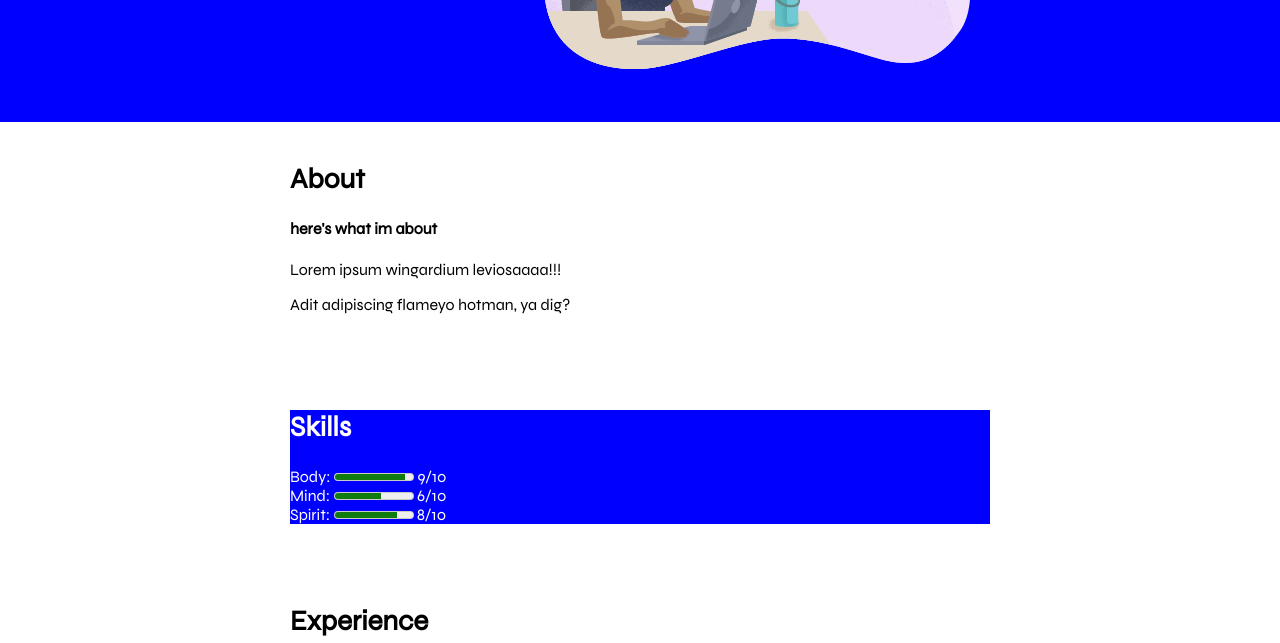
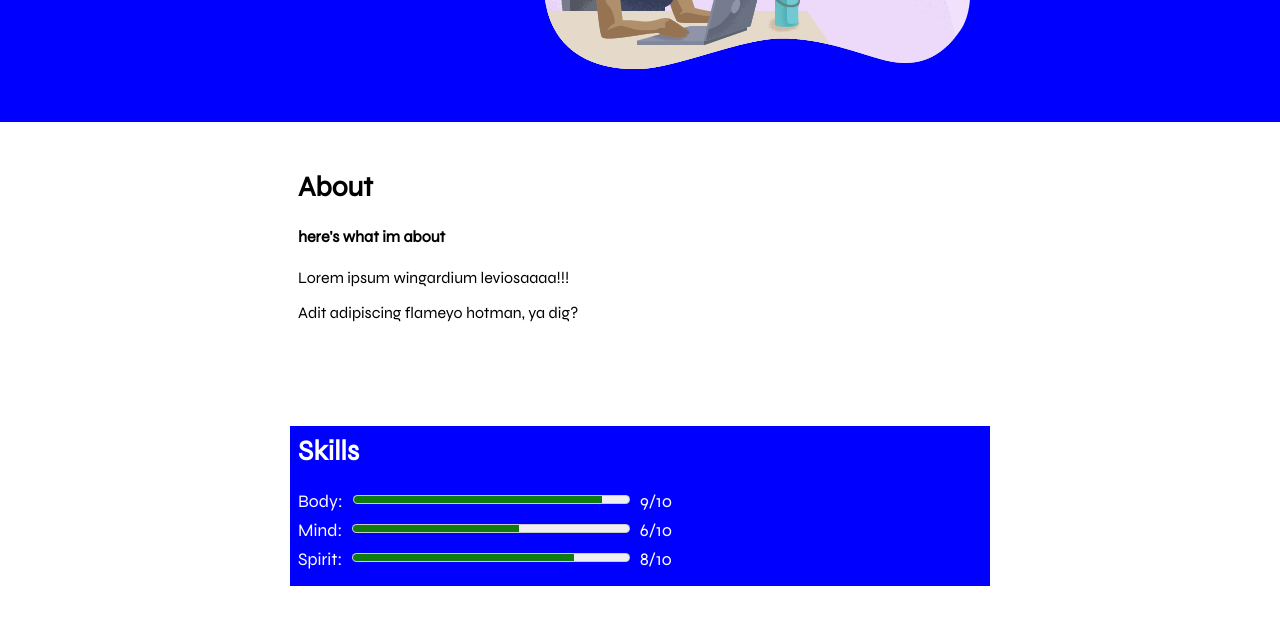
Before and after one commit to dogbeide/lighthouse-resume, a plain HTML site: page index.html in a window 1280 px wide. Shown: the part 309-952 px from the top of the page. Drawn offline with Linux system fonts and the light colour scheme.

Commit message:
format skills layout

```diff
--- a/index.html
+++ b/index.html
@@ -37,21 +37,21 @@
     <div class="container">
       <section id="skills" class="cls">
         <h2 class="title">Skills</h2>
-        <article>
-          <div>
-            <label for="body">Body:</label>
-            <meter id="body" min="0" max="10" value="9"></meter>
-            <span>9/10</span>
+        <article class="skills">
+          <div class="skill">
+            <div>Body:</div>
+            <meter class="meter" min="0" max="10" value="9"></meter>
+            <div>9/10</div>
           </div>
-          <div>
-            <label for="mind">Mind:</label>
-            <meter id="mind" min="0" max="10" value="6"></meter>
-            <span>6/10</span>
+          <div class="skill">
+            <div>Mind:</div>
+            <meter class="meter" min="0" max="10" value="6"></meter>
+            <div>6/10</div>
           </div>
-          <div>
-            <label for="spirit">Spirit:</label>
-            <meter id="spirit" min="0" max="10" value="8"></meter>
-            <span>8/10</span>
+          <div class="skill">
+            <div>Spirit:</div>
+            <meter class="meter" min="0" max="10" value="8"></meter>
+            <div>8/10</div>
           </div>
         </article>
       </section>
--- a/style.css
+++ b/style.css
@@ -1,6 +1,10 @@
 body {
   font-family: 'Syne', sans-serif;
   margin: 0;
+}
+
+section {
+  padding: 8px;
 }
 
 h2 {
@@ -52,6 +56,27 @@ h2 {
   font-weight: bold
 }
 
+.skills {
+  width: 70%;
+}
+.skill {
+  display: flex;
+  justify-content: space-between;
+  font-size: 1.1em;
+  margin-bottom: 8px;
+}
+.skill > * {
+  margin-right: 10px;
+}
+.skill > *:nth-child(3) {
+  flex-grow: 2;
+}
+
+.meter {
+  flex-grow: 4;
+}
+
+
 #experience{
   display: flex;
   flex-direction: column;
```
